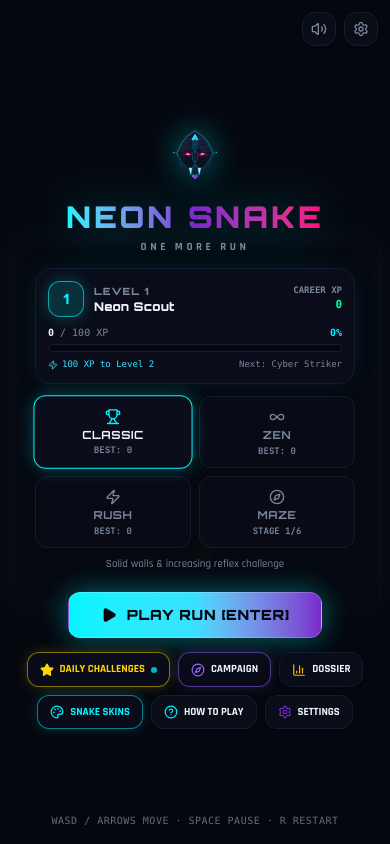
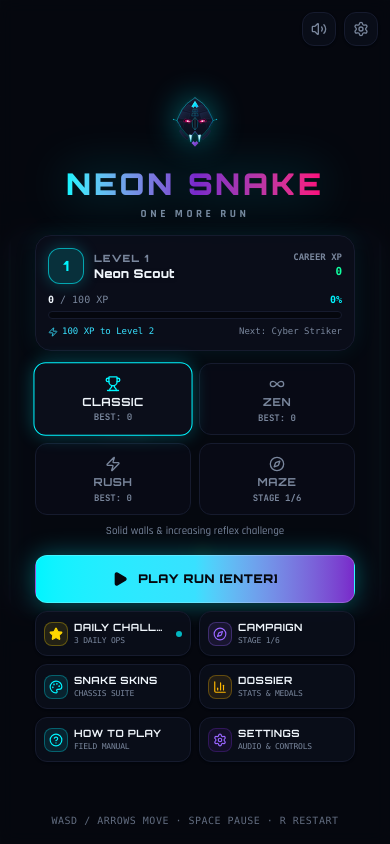
Before and after one commit to cyber-Horcrux/Snake-Game, a React (Vite) app: page / in a window 390 px wide. Built offline with nearby package versions, Linux system fonts and the light colour scheme.

Commit message:
feat: restructure title screen to 2x3 menu grid
Refactor the primary action block and implement a responsive 2x3 grid for secondary navigation actions. Added regression tests to ensure menu structure, semantic attributes, and action items are correctly maintained.

```diff
--- a/src/components/TitleScreen.tsx
+++ b/src/components/TitleScreen.tsx
@@ -189,77 +189,174 @@ export const TitleScreen: React.FC<TitleScreenProps> = ({
           {MODES.find(m => m.id === selectedMode)?.tagline}
         </div>
 
+        {/* Main Menu Action Block: Prominent Primary Action + 2x3 Grid */}
+        <div className="w-full max-w-xs xs:max-w-sm sm:max-w-md lg:max-w-2xl mt-3 xs:mt-4 sm:mt-5 flex flex-col gap-2 xs:gap-2.5 sm:gap-3 shrink-0">
           {/* Large Primary Action Button */}
           <button
             type="button"
             onClick={handlePlayClick}
             data-start="true"
-          className="mt-4 xs:mt-5 sm:mt-7 px-8 xs:px-12 sm:px-16 py-3 xs:py-3.5 sm:py-4 rounded-xl font-display font-black text-sm xs:text-base sm:text-lg tracking-wider text-[#05070E] bg-gradient-to-r from-[#00F5FF] via-[#38E1FF] to-[#7928CA] hover:brightness-110 active:scale-95 transition-all shadow-[0_0_28px_rgba(0,245,255,0.4)] flex items-center gap-2.5 sm:gap-3 cursor-pointer shrink-0 border border-white/20"
+            aria-label={isMaze ? 'Campaign Stages [Enter]' : 'Play Run [Enter]'}
+            className="w-full py-3 xs:py-3.5 sm:py-4 px-4 rounded-xl font-display font-black text-xs xs:text-sm sm:text-base tracking-wider text-[#05070E] bg-gradient-to-r from-[#00F5FF] via-[#38E1FF] to-[#7928CA] hover:brightness-110 active:scale-[0.98] focus-visible:ring-2 focus-visible:ring-white focus-visible:outline-none transition-all duration-150 motion-reduce:transition-none shadow-[0_0_24px_rgba(0,245,255,0.35)] hover:shadow-[0_0_32px_rgba(0,245,255,0.5)] flex items-center justify-center gap-2.5 sm:gap-3 cursor-pointer shrink-0 border border-white/20 min-h-[48px] xs:min-h-[52px] sm:min-h-[56px]"
           >
-          {isMaze ? <Compass className="w-4 h-4 sm:w-5 sm:h-5 fill-current" /> : <Play className="w-4 h-4 sm:w-5 sm:h-5 fill-current" />}
-          <span>{isMaze ? 'CAMPAIGN STAGES [ENTER]' : 'PLAY RUN [ENTER]'}</span>
+            {isMaze ? (
+              <Compass className="w-4 h-4 sm:w-5 sm:h-5 fill-current shrink-0" />
+            ) : (
+              <Play className="w-4 h-4 sm:w-5 sm:h-5 fill-current shrink-0" />
+            )}
+            <span className="truncate">{isMaze ? 'CAMPAIGN STAGES [ENTER]' : 'PLAY RUN [ENTER]'}</span>
           </button>
 
-        {/* Secondary Buttons Grid */}
-        <div className="mt-3.5 sm:mt-5 flex flex-wrap justify-center items-center gap-2 sm:gap-3 shrink-0">
+          {/* Secondary 2-Column x 3-Row Action Grid */}
+          <div
+            className="grid grid-cols-2 gap-2 xs:gap-2.5 sm:gap-3 w-full"
+            role="menu"
+            aria-label="Secondary Actions"
+          >
+            {/* Card 1: Daily Challenges */}
             <button
               type="button"
+              role="menuitem"
               onClick={onOpenDailyChallenges}
-            className="flex items-center gap-1.5 px-3 py-2 rounded-xl text-[11px] sm:text-xs font-bold text-[#FFD700] bg-[#0B0E1A]/90 border border-[#FFD700]/50 hover:border-[#FFD700] hover:text-[#FFF] transition-all cursor-pointer active:scale-95 shadow-[0_0_12px_rgba(255,215,0,0.2)]"
+              aria-label={`Daily Challenges${trophyStars > 0 ? `, ${trophyStars} Trophy Stars earned` : ''}`}
+              className="relative flex items-center justify-between p-2 xs:p-2.5 sm:p-3 rounded-xl bg-[#0B0E1A]/90 hover:bg-[#121626] border border-[#161B2E] hover:border-[#FFD700]/70 text-[#F0F6FC] transition-all duration-150 motion-reduce:transition-none cursor-pointer active:scale-[0.98] focus-visible:ring-2 focus-visible:ring-[#FFD700] focus-visible:outline-none shadow-sm hover:shadow-[0_0_14px_rgba(255,215,0,0.2)] min-h-[44px] xs:min-h-[46px] sm:min-h-[50px] w-full group overflow-hidden"
             >
+              <div className="flex items-center gap-1.5 xs:gap-2 sm:gap-2.5 min-w-0">
+                <div className="w-6 h-6 sm:w-7 sm:h-7 rounded-lg bg-[#FFD700]/10 border border-[#FFD700]/30 flex items-center justify-center shrink-0 group-hover:scale-105 transition-transform duration-150">
                   <Star className="w-3.5 h-3.5 text-[#FFD700] fill-[#FFD700]" />
-            <span>DAILY {trophyStars > 0 ? `(${trophyStars} ★)` : 'CHALLENGES'}</span>
+                </div>
+                <div className="flex flex-col text-left min-w-0">
+                  <span className="text-[10px] xs:text-[11px] sm:text-xs font-bold font-display tracking-wider text-[#F0F6FC] truncate">
+                    DAILY CHALLENGES
+                  </span>
+                  <span className="text-[8px] xs:text-[9px] sm:text-[10px] text-[#79869C] font-mono tracking-tight truncate">
+                    {trophyStars > 0 ? `${trophyStars} ★ EARNED` : '3 DAILY OPS'}
+                  </span>
+                </div>
+              </div>
               {dailyCompletedCount < 3 && (
-              <span className="w-1.5 h-1.5 rounded-full bg-[#00F5FF] animate-pulse" />
+                <span
+                  className="w-1.5 h-1.5 rounded-full bg-[#00F5FF] motion-safe:animate-pulse shrink-0 ml-1.5"
+                  aria-label="Active challenges pending"
+                />
               )}
             </button>
 
+            {/* Card 2: Campaign Stages */}
             <button
               type="button"
+              role="menuitem"
               onClick={onOpenStageSelect}
-            className="flex items-center gap-1.5 px-3 py-2 rounded-xl text-[11px] sm:text-xs font-bold text-[#F0F6FC] bg-[#0B0E1A]/90 border border-[#9865FF]/50 hover:border-[#9865FF] text-[#9865FF] hover:text-[#F0F6FC] transition-all cursor-pointer active:scale-95 shadow-[0_0_12px_rgba(152,101,255,0.2)]"
+              aria-label="Maze Campaign Stages"
+              className="flex items-center justify-between p-2 xs:p-2.5 sm:p-3 rounded-xl bg-[#0B0E1A]/90 hover:bg-[#121626] border border-[#161B2E] hover:border-[#9865FF]/70 text-[#F0F6FC] transition-all duration-150 motion-reduce:transition-none cursor-pointer active:scale-[0.98] focus-visible:ring-2 focus-visible:ring-[#9865FF] focus-visible:outline-none shadow-sm hover:shadow-[0_0_14px_rgba(152,101,255,0.2)] min-h-[44px] xs:min-h-[46px] sm:min-h-[50px] w-full group overflow-hidden"
             >
+              <div className="flex items-center gap-1.5 xs:gap-2 sm:gap-2.5 min-w-0">
+                <div className="w-6 h-6 sm:w-7 sm:h-7 rounded-lg bg-[#9865FF]/10 border border-[#9865FF]/30 flex items-center justify-center shrink-0 group-hover:scale-105 transition-transform duration-150">
                   <Compass className="w-3.5 h-3.5 text-[#9865FF]" />
-            <span>CAMPAIGN</span>
+                </div>
+                <div className="flex flex-col text-left min-w-0">
+                  <span className="text-[10px] xs:text-[11px] sm:text-xs font-bold font-display tracking-wider text-[#F0F6FC] truncate">
+                    CAMPAIGN
+                  </span>
+                  <span className="text-[8px] xs:text-[9px] sm:text-[10px] text-[#79869C] font-mono tracking-tight truncate">
+                    STAGE {mazeProgress?.highestStageUnlocked || 1}/6
+                  </span>
+                </div>
+              </div>
             </button>
 
+            {/* Card 3: Snake Skins */}
             <button
               type="button"
-            onClick={onOpenStats}
-            className="flex items-center gap-1.5 px-3 py-2 rounded-xl text-[11px] sm:text-xs font-bold text-[#F0F6FC] bg-[#0B0E1A]/90 border border-[#161B2E] hover:border-[#FFB800]/60 transition-all cursor-pointer active:scale-95 shadow-sm"
+              role="menuitem"
+              onClick={onOpenSkinCollection}
+              aria-label="Snake Skins Chassis Suite"
+              className="flex items-center justify-between p-2 xs:p-2.5 sm:p-3 rounded-xl bg-[#0B0E1A]/90 hover:bg-[#121626] border border-[#161B2E] hover:border-[#00F5FF]/70 text-[#F0F6FC] transition-all duration-150 motion-reduce:transition-none cursor-pointer active:scale-[0.98] focus-visible:ring-2 focus-visible:ring-[#00F5FF] focus-visible:outline-none shadow-sm hover:shadow-[0_0_14px_rgba(0,245,255,0.2)] min-h-[44px] xs:min-h-[46px] sm:min-h-[50px] w-full group overflow-hidden"
             >
-            <BarChart3 className="w-3.5 h-3.5 text-[#FFB800]" />
-            <span>DOSSIER</span>
+              <div className="flex items-center gap-1.5 xs:gap-2 sm:gap-2.5 min-w-0">
+                <div className="w-6 h-6 sm:w-7 sm:h-7 rounded-lg bg-[#00F5FF]/10 border border-[#00F5FF]/30 flex items-center justify-center shrink-0 group-hover:scale-105 transition-transform duration-150">
+                  <Palette className="w-3.5 h-3.5 text-[#00F5FF]" />
+                </div>
+                <div className="flex flex-col text-left min-w-0">
+                  <span className="text-[10px] xs:text-[11px] sm:text-xs font-bold font-display tracking-wider text-[#F0F6FC] truncate">
+                    SNAKE SKINS
+                  </span>
+                  <span className="text-[8px] xs:text-[9px] sm:text-[10px] text-[#79869C] font-mono tracking-tight truncate">
+                    CHASSIS SUITE
+                  </span>
+                </div>
+              </div>
             </button>
 
-          {onOpenSkinCollection && (
+            {/* Card 4: Pilot Dossier */}
             <button
               type="button"
-              onClick={onOpenSkinCollection}
-              className="flex items-center gap-1.5 px-3 py-2 rounded-xl text-[11px] sm:text-xs font-bold text-[#00F5FF] bg-[#0B0E1A]/90 border border-[#00F5FF]/50 hover:border-[#00F5FF] hover:text-[#FFF] transition-all cursor-pointer active:scale-95 shadow-[0_0_12px_rgba(0,245,255,0.2)]"
+              role="menuitem"
+              onClick={onOpenStats}
+              aria-label="Pilot Dossier and Statistics"
+              className="flex items-center justify-between p-2 xs:p-2.5 sm:p-3 rounded-xl bg-[#0B0E1A]/90 hover:bg-[#121626] border border-[#161B2E] hover:border-[#FFB800]/70 text-[#F0F6FC] transition-all duration-150 motion-reduce:transition-none cursor-pointer active:scale-[0.98] focus-visible:ring-2 focus-visible:ring-[#FFB800] focus-visible:outline-none shadow-sm hover:shadow-[0_0_14px_rgba(255,184,0,0.2)] min-h-[44px] xs:min-h-[46px] sm:min-h-[50px] w-full group overflow-hidden"
             >
-              <Palette className="w-3.5 h-3.5 text-[#00F5FF]" />
-              <span>SNAKE SKINS</span>
+              <div className="flex items-center gap-1.5 xs:gap-2 sm:gap-2.5 min-w-0">
+                <div className="w-6 h-6 sm:w-7 sm:h-7 rounded-lg bg-[#FFB800]/10 border border-[#FFB800]/30 flex items-center justify-center shrink-0 group-hover:scale-105 transition-transform duration-150">
+                  <BarChart3 className="w-3.5 h-3.5 text-[#FFB800]" />
+                </div>
+                <div className="flex flex-col text-left min-w-0">
+                  <span className="text-[10px] xs:text-[11px] sm:text-xs font-bold font-display tracking-wider text-[#F0F6FC] truncate">
+                    DOSSIER
+                  </span>
+                  <span className="text-[8px] xs:text-[9px] sm:text-[10px] text-[#79869C] font-mono tracking-tight truncate">
+                    STATS & MEDALS
+                  </span>
+                </div>
+              </div>
             </button>
-          )}
 
+            {/* Card 5: How to Play */}
             <button
               type="button"
+              role="menuitem"
               onClick={onOpenHowToPlay}
-            className="flex items-center gap-1.5 px-3 py-2 rounded-xl text-[11px] sm:text-xs font-bold text-[#F0F6FC] bg-[#0B0E1A]/90 border border-[#161B2E] hover:border-[#00F5FF]/60 transition-all cursor-pointer active:scale-95 shadow-sm"
+              aria-label="How to Play Field Manual"
+              className="flex items-center justify-between p-2 xs:p-2.5 sm:p-3 rounded-xl bg-[#0B0E1A]/90 hover:bg-[#121626] border border-[#161B2E] hover:border-[#00F5FF]/60 text-[#F0F6FC] transition-all duration-150 motion-reduce:transition-none cursor-pointer active:scale-[0.98] focus-visible:ring-2 focus-visible:ring-[#00F5FF] focus-visible:outline-none shadow-sm hover:shadow-[0_0_14px_rgba(0,245,255,0.18)] min-h-[44px] xs:min-h-[46px] sm:min-h-[50px] w-full group overflow-hidden"
             >
+              <div className="flex items-center gap-1.5 xs:gap-2 sm:gap-2.5 min-w-0">
+                <div className="w-6 h-6 sm:w-7 sm:h-7 rounded-lg bg-[#00F5FF]/10 border border-[#00F5FF]/30 flex items-center justify-center shrink-0 group-hover:scale-105 transition-transform duration-150">
                   <HelpCircle className="w-3.5 h-3.5 text-[#00F5FF]" />
-            <span>HOW TO PLAY</span>
+                </div>
+                <div className="flex flex-col text-left min-w-0">
+                  <span className="text-[10px] xs:text-[11px] sm:text-xs font-bold font-display tracking-wider text-[#F0F6FC] truncate">
+                    HOW TO PLAY
+                  </span>
+                  <span className="text-[8px] xs:text-[9px] sm:text-[10px] text-[#79869C] font-mono tracking-tight truncate">
+                    FIELD MANUAL
+                  </span>
+                </div>
+              </div>
             </button>
 
+            {/* Card 6: Settings */}
             <button
               type="button"
+              role="menuitem"
               onClick={onOpenSettings}
-            className="flex items-center gap-1.5 px-3 py-2 rounded-xl text-[11px] sm:text-xs font-bold text-[#F0F6FC] bg-[#0B0E1A]/90 border border-[#161B2E] hover:border-[#7928CA]/60 transition-all cursor-pointer active:scale-95 shadow-sm"
+              aria-label="Game Settings"
+              className="flex items-center justify-between p-2 xs:p-2.5 sm:p-3 rounded-xl bg-[#0B0E1A]/90 hover:bg-[#121626] border border-[#161B2E] hover:border-[#7928CA]/70 text-[#F0F6FC] transition-all duration-150 motion-reduce:transition-none cursor-pointer active:scale-[0.98] focus-visible:ring-2 focus-visible:ring-[#7928CA] focus-visible:outline-none shadow-sm hover:shadow-[0_0_14px_rgba(121,40,202,0.2)] min-h-[44px] xs:min-h-[46px] sm:min-h-[50px] w-full group overflow-hidden"
             >
-            <Settings className="w-3.5 h-3.5 text-[#7928CA]" />
-            <span>SETTINGS</span>
+              <div className="flex items-center gap-1.5 xs:gap-2 sm:gap-2.5 min-w-0">
+                <div className="w-6 h-6 sm:w-7 sm:h-7 rounded-lg bg-[#7928CA]/10 border border-[#7928CA]/30 flex items-center justify-center shrink-0 group-hover:scale-105 transition-transform duration-150">
+                  <Settings className="w-3.5 h-3.5 text-[#9865FF]" />
+                </div>
+                <div className="flex flex-col text-left min-w-0">
+                  <span className="text-[10px] xs:text-[11px] sm:text-xs font-bold font-display tracking-wider text-[#F0F6FC] truncate">
+                    SETTINGS
+                  </span>
+                  <span className="text-[8px] xs:text-[9px] sm:text-[10px] text-[#79869C] font-mono tracking-tight truncate">
+                    AUDIO & CONTROLS
+                  </span>
+                </div>
+              </div>
             </button>
+          </div>
         </div>
       </div>
 
```
Also changed, not shown: 1 other file (tests, documents, lock files or other folders). Lines whose indentation alone changed are shown as unchanged.
